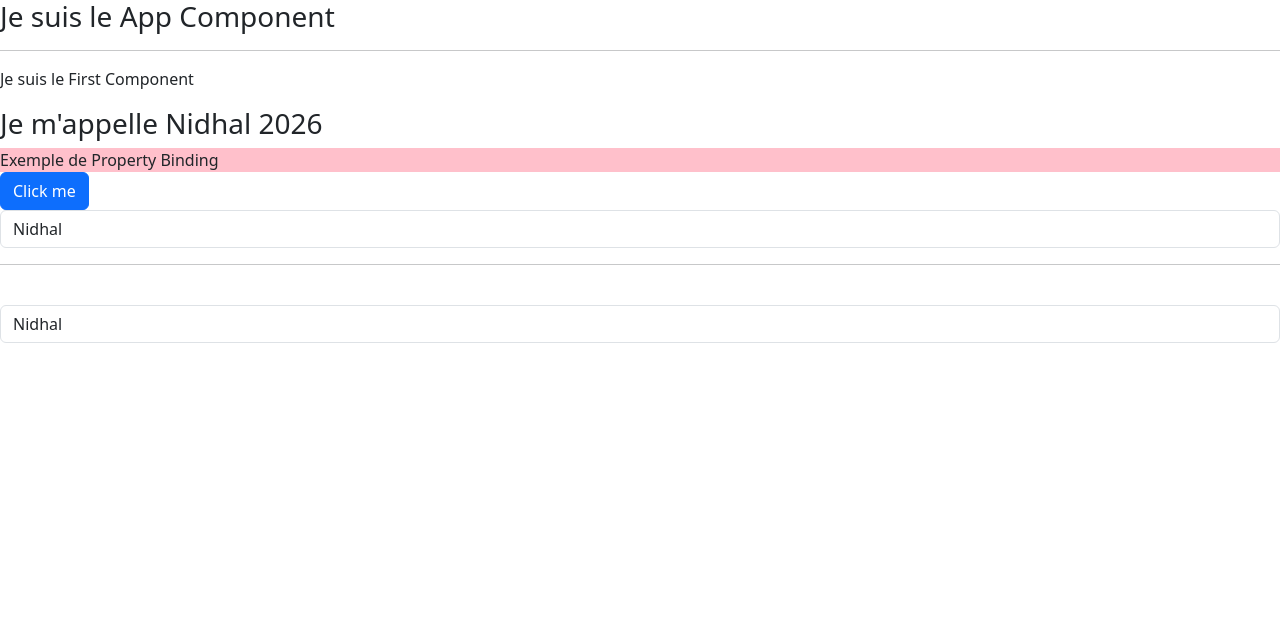
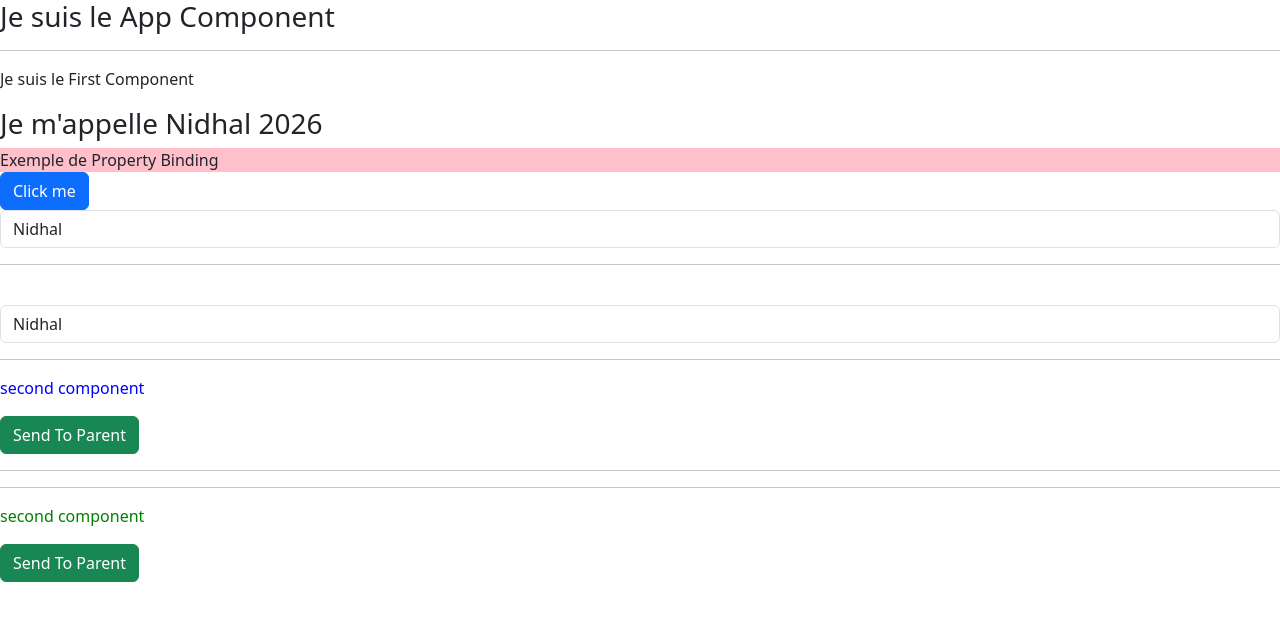
Before and after one commit to n2sy/ng-GL-A-26, an Angular app: page / in a window 1280 px wide. Shown: the top 620 px of the page. Built offline with nearby package versions, Linux system fonts and the light colour scheme.

Commit message:
Interaction entre les composants (parent-enfant)

```diff
--- a/src/app/app.html
+++ b/src/app/app.html
@@ -1,3 +1,6 @@
 <h3>Je suis le App Component</h3>
 <hr>
 <app-first></app-first>
+<hr>
+<hr>
+<app-second (eventToParent)="traitement($event)"></app-second>
--- a/src/app/app.ts
+++ b/src/app/app.ts
@@ -1,13 +1,18 @@
 import { Component, signal } from '@angular/core';
 import { First } from "./first/first";
+import { Second } from "./second/second";
 
 @Component({
   selector: 'app-root',
-  imports: [First],
+  imports: [First, Second],
   templateUrl: './app.html',
   styleUrl: './app.css',
 
 })
 export class App {
   protected readonly title = signal('GL-A-26');
+
+  traitement(msg) {
+    alert(msg)
+  }
 }
--- a/src/app/first/first.html
+++ b/src/app/first/first.html
@@ -13,3 +13,7 @@
 <br>
 
 <input #inp [value]="prenom" (input)="updatePrenom(inp.value)" type="text" class="form-control">
+
+<hr>
+
+<app-second (eventToParent)="updatePrenom($event)" [txtColor]="'blue'"></app-second>
--- a/src/app/first/first.ts
+++ b/src/app/first/first.ts
@@ -1,9 +1,10 @@
 import { Component } from '@angular/core';
 import { FormsModule } from '@angular/forms';
+import { Second } from "../second/second";
 
 @Component({
   selector: 'app-first',
-  imports: [FormsModule],
+  imports: [FormsModule, Second],
   templateUrl: './first.html',
 })
 export class First {
--- /dev/null
+++ b/src/app/second/second.html
@@ -0,0 +1,3 @@
+<p [style.color]="txtColor">second component</p>
+
+<button (click)="sendMsg()" class="btn btn-success">Send To Parent</button>
--- /dev/null
+++ b/src/app/second/second.ts
@@ -0,0 +1,16 @@
+import { Component, EventEmitter, Input, Output } from '@angular/core';
+
+@Component({
+  selector: 'app-second',
+  imports: [],
+  templateUrl: './second.html',
+})
+export class Second {
+  @Input() txtColor : string = "green"
+
+  @Output() eventToParent = new EventEmitter()
+
+  sendMsg() {
+    this.eventToParent.emit('Message de la part du Second')
+  }
+}
```
